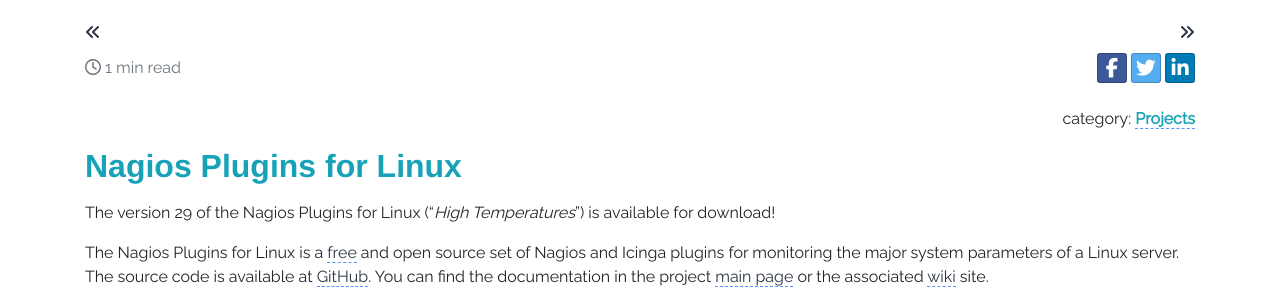
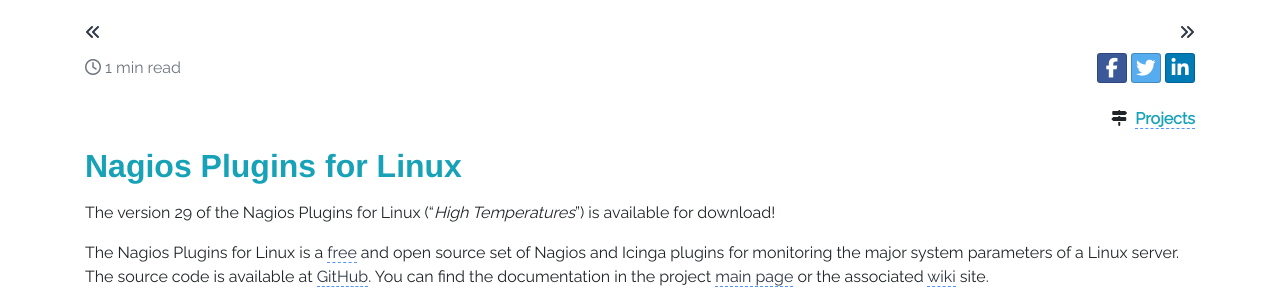
Before and after one commit to madrisan/madrisan.github.io, a Jekyll site: the page built from _posts/2021-07-20-nagios-plugins-linux-v29.md, in a window 1280 px wide and 1242 px high. Shown: the part 267-567 px from the top of the window. Built offline with Jekyll 4.4.1, drawn with Linux system fonts in a browser that asks for light colours; nearby versions of some CDN libraries; some web fonts are replaced; comment, search, counter and statistics services are not loaded.

Commit message:
Replace category label by icon to avoid translations
Signed-off-by: Davide Madrisan <davide.madrisan@gmail.com>

```diff
--- a/_includes/category.html
+++ b/_includes/category.html
@@ -1,12 +1,6 @@
-{%- if include.post_language == "it" %}
-{%-     assign category_txt = "categoria" %}
-{%- else %}
-{%-     assign category_txt = "category" %}
-{%- endif %}
-
 <div class="text-hidden text-right">
    <p>
-   {{ category_txt }}: <a href="/blog/categories/#{{ page.category }}">
+   <i class="fas fa-map-signs mr-1"></i> <a href="/blog/categories/#{{ page.category }}">
       <span class="font-weight-bold text-capitalize text-info">
          {{ page.category | replace: "-", " " }}
       </span></a>
```
